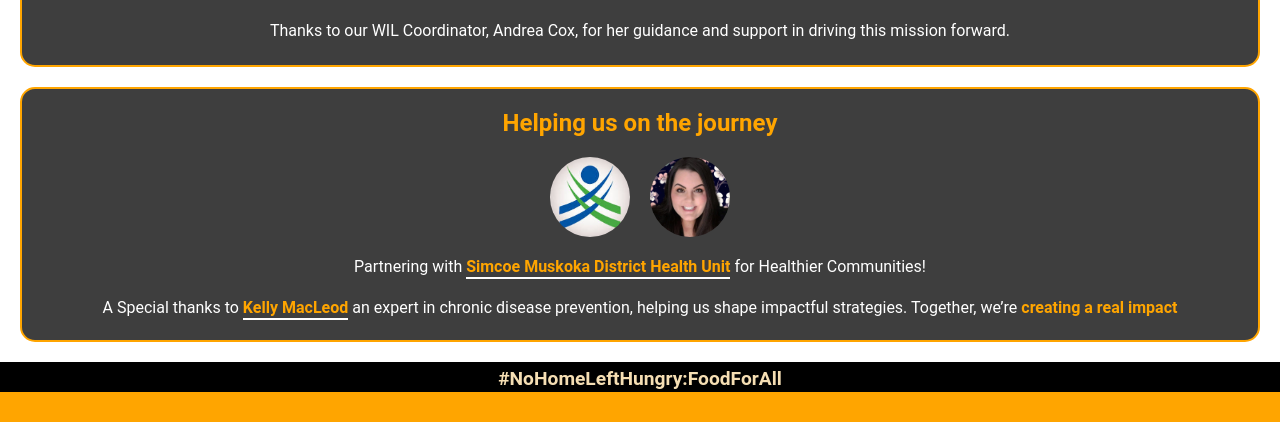
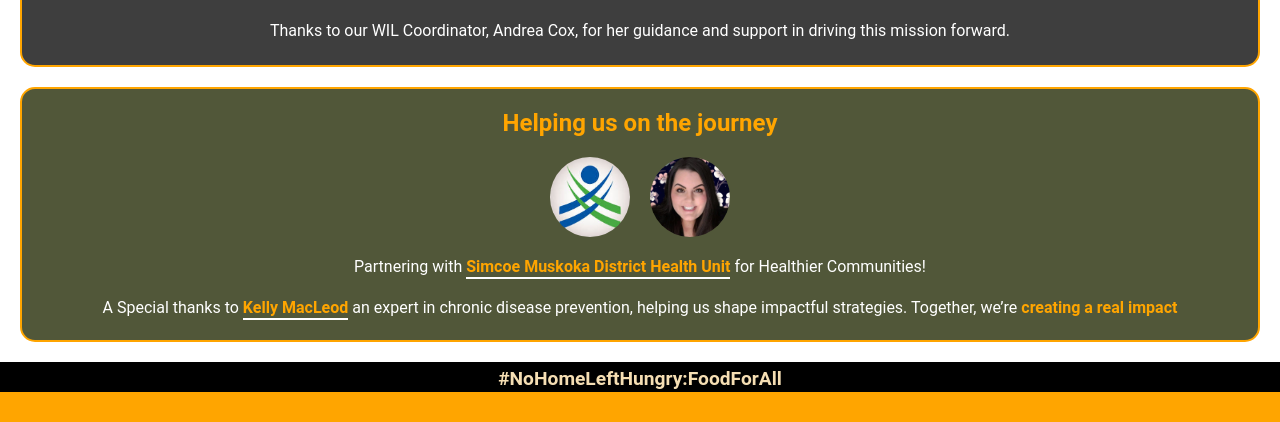
Before and after one commit to siwonhan-coding/SUP, a website: page public/temp page/index.html in a window 1280 px wide. Shown: the part 349-771 px from the top of the page. Drawn offline with nearby package versions, Linux system fonts and the light colour scheme; files whose address does not match are found by name.

Commit message:
change about us

```diff
--- a/public/temp page/index.html
+++ b/public/temp page/index.html
@@ -50,7 +50,7 @@
     </div>
 
 
-    <div style="background-color: #3E3E3E; border: 2px solid orange; border-radius: 15px; padding: 20px; margin: 20px; text-align: center; color: white;">
+    <div style="background-color: #515739; border: 2px solid orange; border-radius: 15px; padding: 20px; margin: 20px; text-align: center; color: white;">
       <h1 style="text-align: center; color: orange; font-size: 1.5rem;">Helping us on the journey</h2>
       <div class="helper-images" style="display: flex; justify-content: center; gap: 20px; padding: 20px">
       <img src="../Homepage/image/download.jpeg" alt="Image 1" style="border-radius: 50%; width: 80px; height: 80px" />
```
